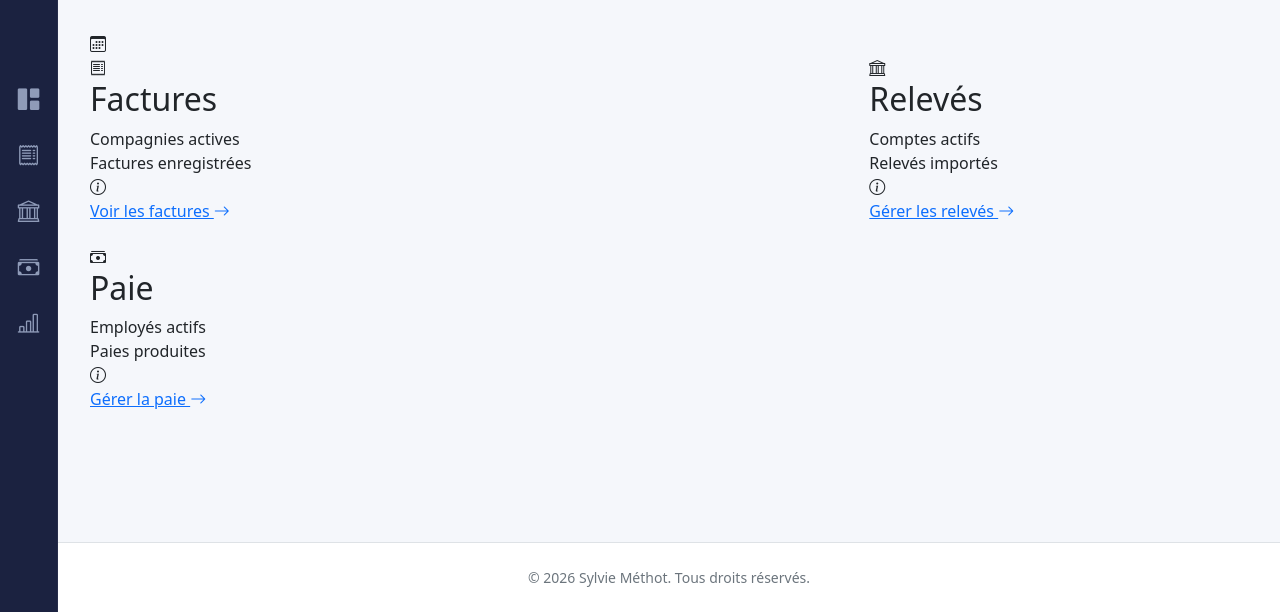
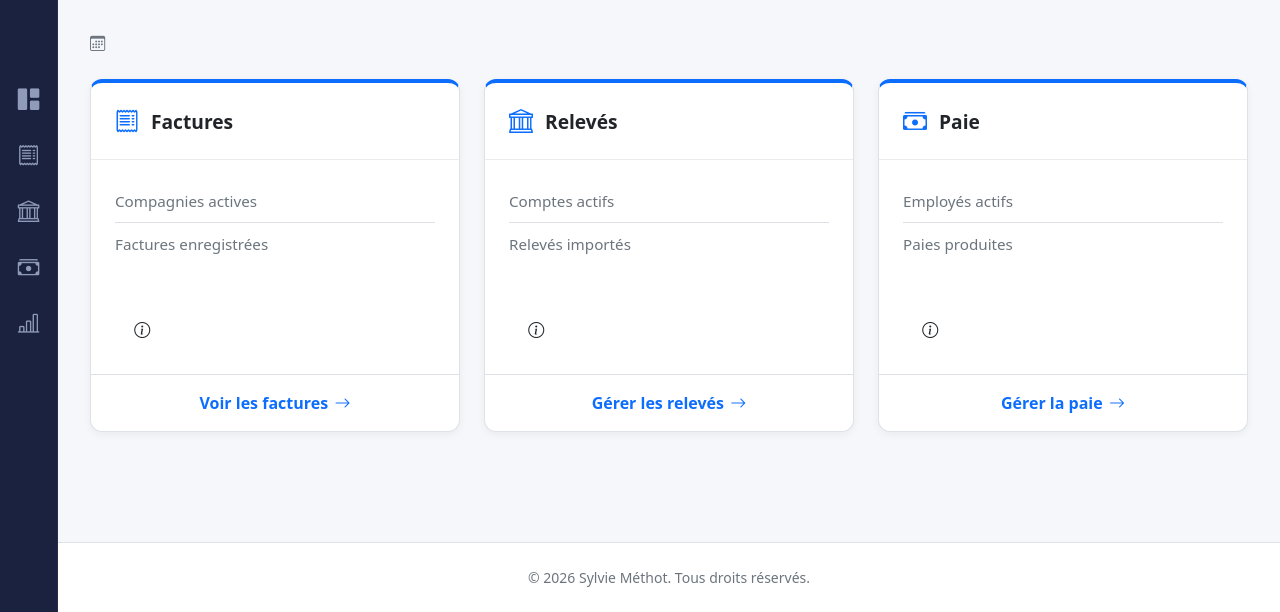
Before and after one commit to criquet1/lecarnet, a Django app: template facture/templates/dashboard/index.html in a window 1280 px wide. Shown: the part 188-800 px from the top of the page. Run offline with Django 5.2, Linux system fonts and the light colour scheme; the template is opened without the code that fills it, so the values that code supplies are empty.

Commit message:
fix: restaurer les styles du tableau de bord

```diff
--- a/facture/templates/dashboard/index.html
+++ b/facture/templates/dashboard/index.html
@@ -6,7 +6,7 @@ Tableau de bord
 {% endblock %}
 
 {% block page_css %}
-<link rel="stylesheet" href="{% static 'css/pages/dashboard.css' %}">
+<link rel="stylesheet" href="{% static 'css/pages/app_dashboard.css' %}?v=20260803-1">
 {% endblock %}
 
 {% block page_title %}Tableau de bord{% endblock %}
--- /dev/null
+++ b/static/css/pages/app_dashboard.css
@@ -0,0 +1,135 @@
+/* ==========================================================
+   Tableau de bord applicatif
+   ========================================================== */
+
+.dashboard-period {
+    display: flex;
+    align-items: center;
+    gap: .5rem;
+    color: var(--mcc-muted);
+    font-size: .95rem;
+    margin-bottom: 1.5rem;
+}
+
+.dashboard-grid {
+    display: grid;
+    grid-template-columns: repeat(auto-fit, minmax(320px, 1fr));
+    gap: 1.5rem;
+}
+
+.dashboard-card {
+    width: 100%;
+    max-width: 480px;
+    overflow: hidden;
+    background: var(--mcc-white);
+    border: 1px solid var(--mcc-border);
+    border-top: 4px solid var(--mcc-primary);
+    border-radius: 12px;
+    box-shadow: var(--mcc-shadow);
+}
+
+.dashboard-card .card-header {
+    display: flex;
+    align-items: center;
+    gap: .75rem;
+    padding: 1.25rem 1.5rem;
+    border-bottom: 1px solid #ececec;
+}
+
+.dashboard-card .card-header i {
+    color: #0d6efd;
+    font-size: 1.5rem;
+}
+
+.dashboard-card .card-header h2 {
+    margin: 0;
+    font-size: 1.2rem;
+    font-weight: 600;
+}
+
+.dashboard-card .card-content {
+    padding: 1.25rem 1.5rem;
+}
+
+.dashboard-card .card-row {
+    display: flex;
+    align-items: center;
+    justify-content: space-between;
+    padding: .6rem 0;
+}
+
+.dashboard-card .card-row + .card-row {
+    border-top: 1px solid var(--mcc-border);
+}
+
+.dashboard-card .card-label {
+    color: var(--mcc-muted);
+    font-size: .95rem;
+}
+
+.dashboard-card .card-value {
+    color: var(--mcc-text);
+    font-size: 1.45rem;
+    font-weight: 700;
+}
+
+.dashboard-card .card-reminder {
+    display: flex;
+    align-items: center;
+    gap: .75rem;
+    margin: 1rem 1.5rem;
+    padding: 1rem 1.2rem;
+    border-radius: 10px;
+    font-size: .92rem;
+    line-height: 1.4;
+}
+
+.dashboard-card .card-reminder i {
+    margin-top: 2px;
+    font-size: 1rem;
+}
+
+.dashboard-card .card-reminder.status-success {
+    color: #18864b;
+    background: #eaf8ef;
+}
+
+.dashboard-card .card-reminder.status-warning {
+    color: #b88700;
+    background: #fff8dc;
+}
+
+.dashboard-card .card-reminder.status-danger {
+    color: #b93232;
+    background: #fdeaea;
+}
+
+.dashboard-card .card-reminder.status-info {
+    color: #2563c9;
+    background: #eef5ff;
+}
+
+.dashboard-card .card-footer {
+    display: flex;
+    justify-content: center;
+    padding: 1rem 1.5rem;
+    border-top: 1px solid var(--mcc-border);
+}
+
+.dashboard-card .card-footer a {
+    display: flex;
+    align-items: center;
+    gap: .4rem;
+    font-weight: 600;
+    text-decoration: none;
+}
+
+.dashboard-card .card-footer a:hover {
+    text-decoration: underline;
+}
+
+@media (max-width: 480px) {
+    .dashboard-grid {
+        grid-template-columns: minmax(0, 1fr);
+    }
+}
```
